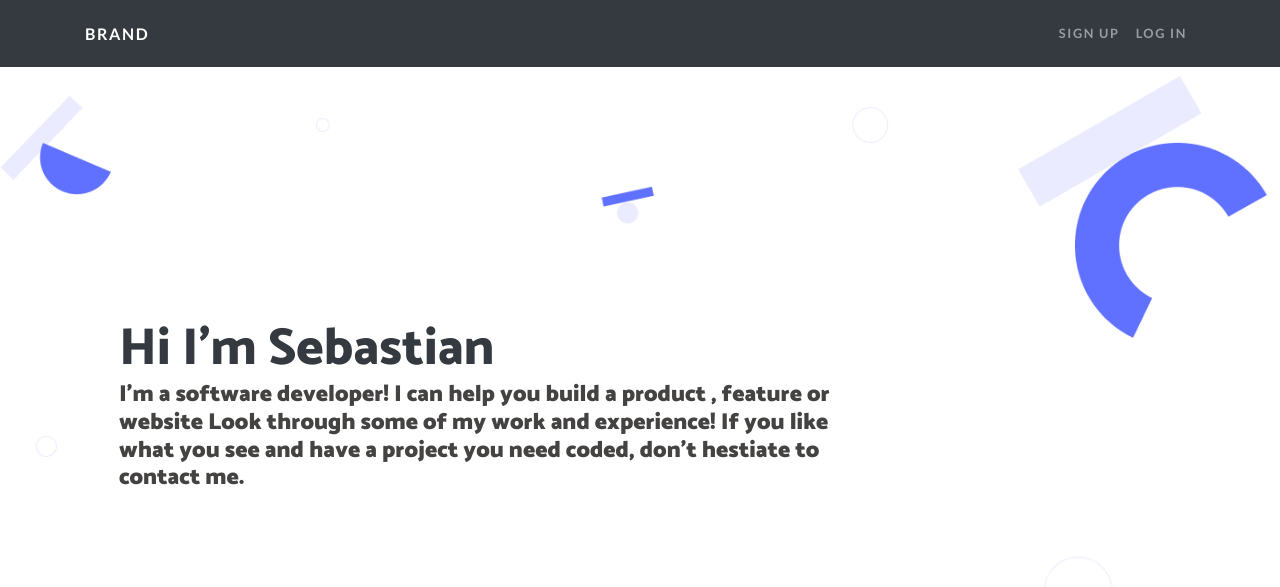
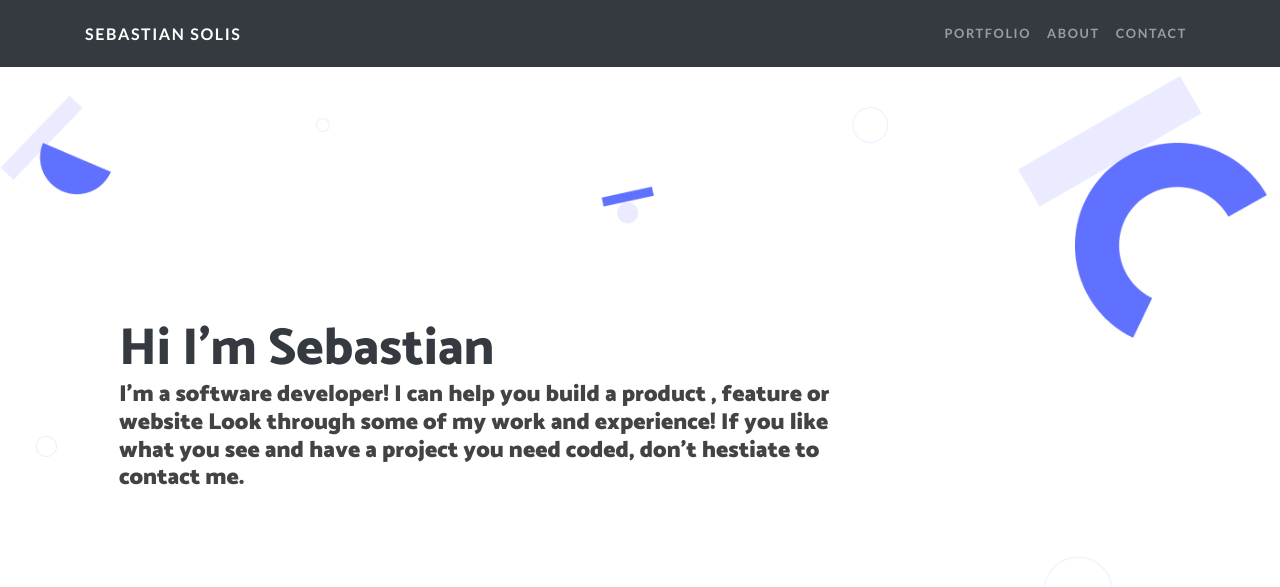
Before and after one commit to SebastianSolisFenger/created_bootsTrap_latest, a plain HTML site: page index.html in a window 1280 px wide. Shown: the top 587 px of the page. Drawn offline with nearby package versions, Linux system fonts and the light colour scheme.

Commit message:
Add Navbar options

```diff
--- a/index.html
+++ b/index.html
@@ -6,7 +6,7 @@
       name="viewport"
       content="width=device-width, initial-scale=1.0, shrink-to-fit=no"
     />
-    <title>Home - Brand</title>
+    <title>Sebastian Portfolio home page</title>
     <link
       rel="stylesheet"
       href="assets/bootstrap/css/bootstrap.min.css?h=fc15fbb5c3376e106a4176af0066e555"
@@ -51,7 +51,7 @@
       data-aos="fade"
     >
       <div class="container">
-        <a class="navbar-brand" href="#">Brand</a
+        <a class="navbar-brand" href="#">Sebastian Solis</a
         ><button
           data-toggle="collapse"
           class="navbar-toggler"
@@ -62,10 +62,13 @@
         <div class="collapse navbar-collapse" id="navbarResponsive">
           <ul class="nav navbar-nav ml-auto">
             <li class="nav-item" role="presentation">
-              <a class="nav-link" href="#">Sign Up</a>
+              <a class="nav-link" href="#">Portfolio</a>
             </li>
             <li class="nav-item" role="presentation">
-              <a class="nav-link" href="#">Log In</a>
+              <a class="nav-link" href="#">About</a>
+            </li>
+            <li class="nav-item" role="presentation">
+              <a class="nav-link" href="#">contact</a>
             </li>
           </ul>
         </div>
```
